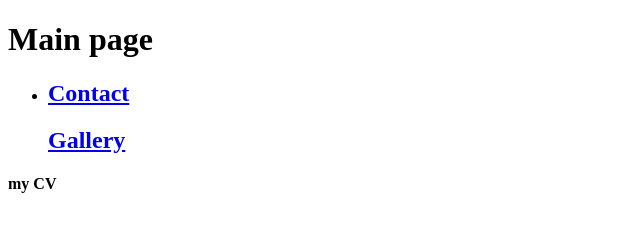
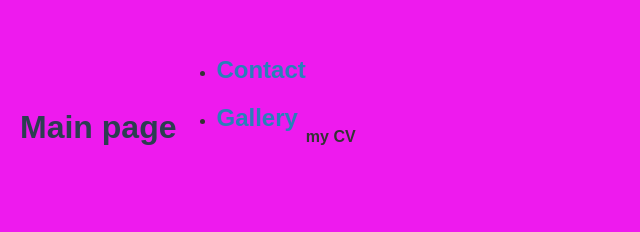
Before and after one commit to Bohdana2710/my-new-task1, a plain HTML site: page pages/pages/index.html in a window 1280 px wide. Shown: the whole page, without its empty margins (0-640 px from the left). Drawn offline with Linux system fonts and the light colour scheme.

Commit message:
Додав стилі до сторінки 'Про себе'

```diff
--- a/pages/pages/index.html
+++ b/pages/pages/index.html
@@ -3,18 +3,18 @@
     <head>
         <meta charset="UTF-8">
         <title>Main page</title>
+        <link rel="stylesheet" href="style.css">
     </head>
     <body>
-        <h1>Main page</h1>
-        <ul>
-            <li>
-                <h2><a href="contact.html">Contact</a>
-            </h2>
-        <h2>
-            <a href="gallery.html">Gallery</a>
-        </h2>
+        <h1 id="main-title">Main page</h1>
+        <ul class="navigation">
+            <li class="nav-item">
+                <h2 class="nav-link"><a href="pages/contact.html">Contact</a></h2>
+            </li>
+            <li class="nav-item">
+                <h2 class="nav-link"><a href="pages/gallery.html">Gallery</a></h2>
             </li>
         </ul>
-        <h4>my CV</h4>
+        <h4 class="cv-title">my CV</h4>
     </body>
 </html>
--- /dev/null
+++ b/pages/pages/style.css
@@ -0,0 +1,26 @@
+body {
+    font-family: Arial, sans-serif;
+    background-color: #ee1aee;
+    color: #333;
+    margin: 0;
+    padding: 20px;
+    display: flex;
+    align-items: flex-end;
+}
+
+h1 {
+    color: #2c3e50;
+}
+
+h2 {
+    color: #34495e;
+}
+
+a {
+    color: #2980b9;
+    text-decoration: none;
+}
+
+a:hover {
+    text-decoration: underline;
+}
```
